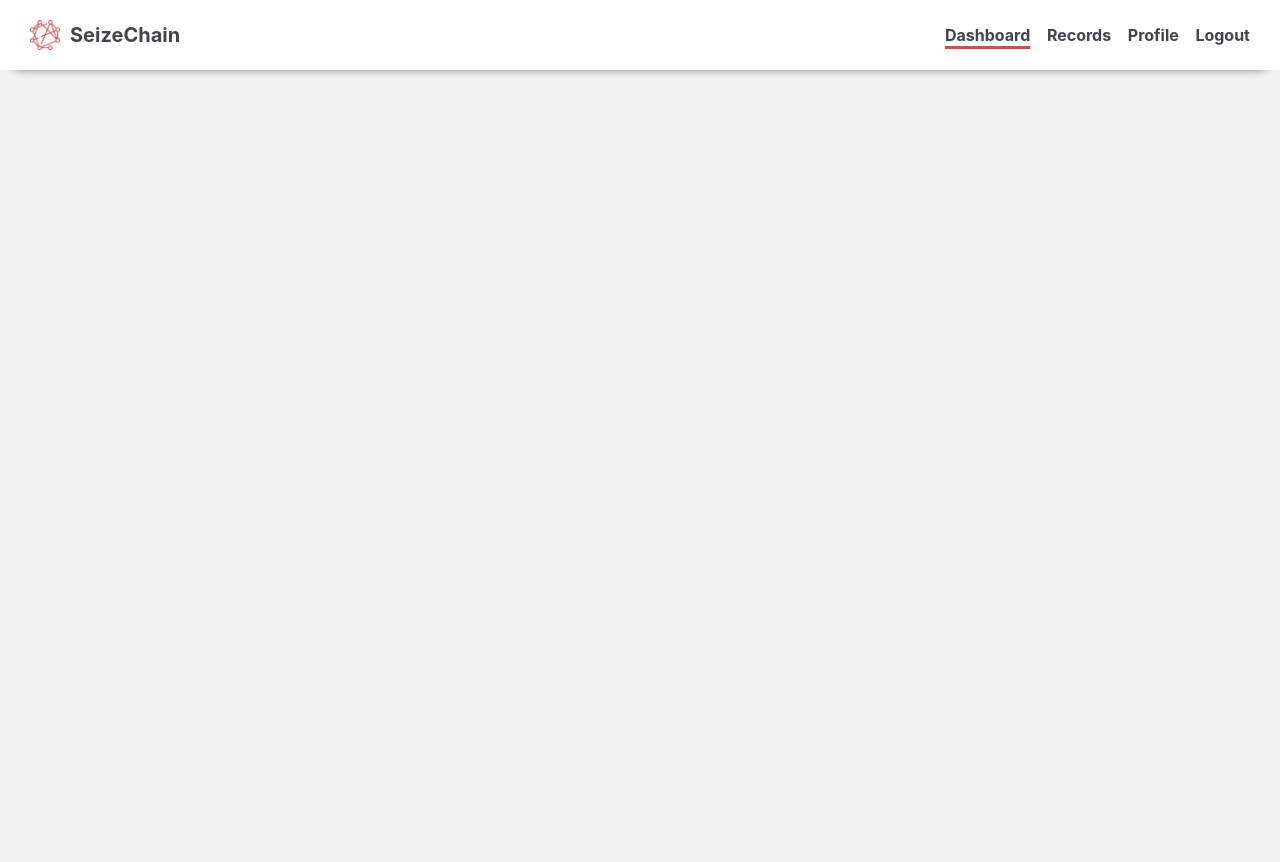
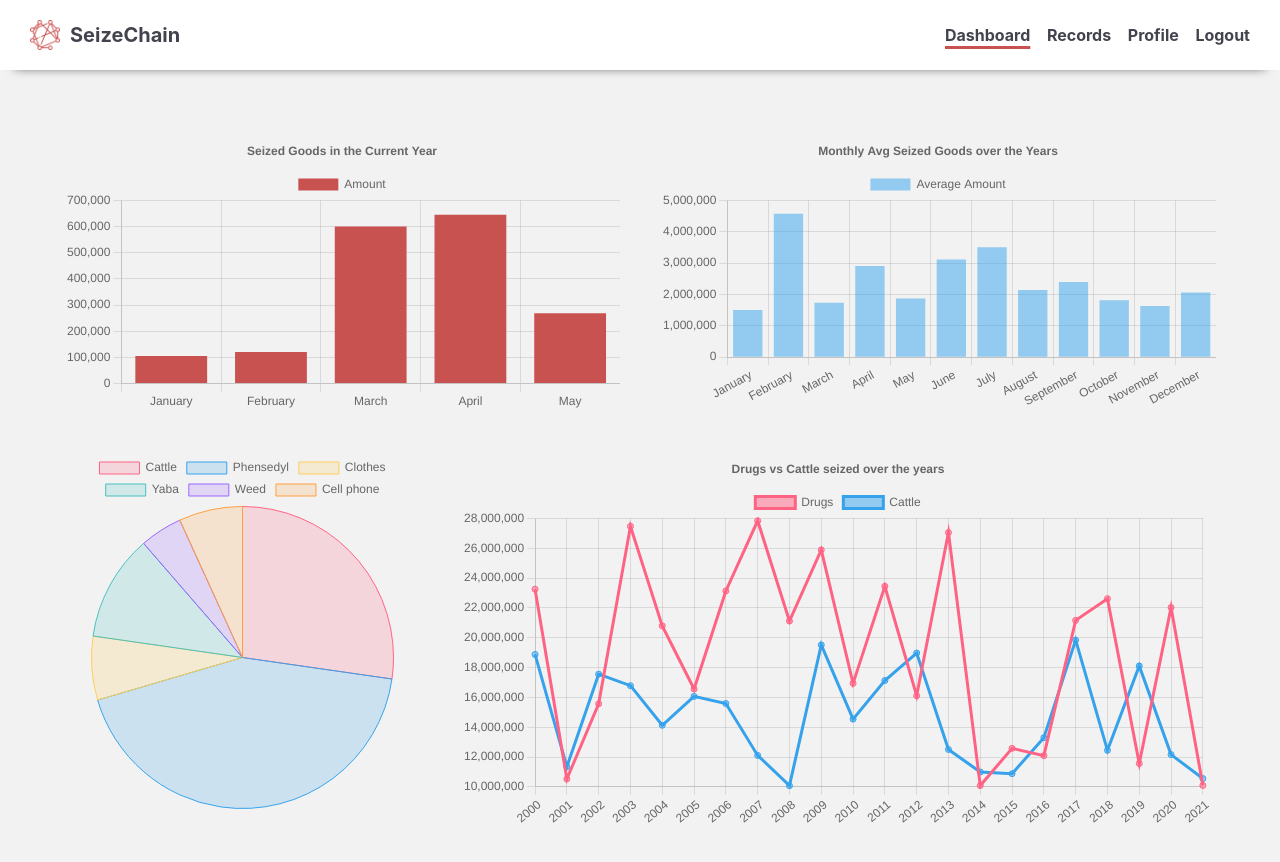
Before and after one commit to Waqar-107/SeizeChain-An-Approach-to-Secure-the-Seizure-Procedure, a React (Create React App) app in the folder Prototype/SeizeChain-Frontend/: page /dashboard in a window 1280 px wide. Shown: the top 862 px of the page. Before the commit the page ends 800 px from the top, so only its background shows below. Built offline with nearby package versions, Linux system fonts and the light colour scheme; a web font is replaced by a local one.

Commit message:
added charts in dashboard

```diff
--- a/Prototype/SeizeChain-Frontend/package.json
+++ b/Prototype/SeizeChain-Frontend/package.json
@@ -9,8 +9,11 @@
 		"@testing-library/react": "^9.5.0",
 		"@testing-library/user-event": "^7.2.1",
 		"axios": "^0.21.4",
+		"chart.js": "^3.8.0",
+		"faker": "^5.5.3",
 		"prop-types": "^15.7.2",
 		"react": "^16.13.1",
+		"react-chartjs-2": "^4.1.0",
 		"react-dom": "^16.13.1",
 		"react-router-dom": "^5.2.0",
 		"react-scripts": "^5.0.1",
--- /dev/null
+++ b/Prototype/SeizeChain-Frontend/src/app/views/Home/data.js
@@ -0,0 +1,160 @@
+import faker from "faker";
+
+const optionsForCurrentYear = {
+	labels: ["January", "February", "March", "April", "May"],
+	options: {
+		responsive: true,
+		plugins: {
+			legend: {
+				position: "top",
+			},
+			title: {
+				display: true,
+				text: "Seized Goods in the Current Year",
+			},
+		},
+	},
+};
+
+const dataForCurrentYear = {
+	labels: optionsForCurrentYear.labels,
+	datasets: [
+		{
+			label: "Amount",
+			data: optionsForCurrentYear.labels.map(() =>
+				faker.datatype.number({ min: 100000, max: 1000000 })
+			),
+			backgroundColor: "#C85250",
+		},
+	],
+};
+
+const optionsForAvgYear = {
+	labels: [
+		"January",
+		"February",
+		"March",
+		"April",
+		"May",
+		"June",
+		"July",
+		"August",
+		"September",
+		"October",
+		"November",
+		"December",
+	],
+	options: {
+		responsive: true,
+		plugins: {
+			legend: {
+				position: "top",
+			},
+			title: {
+				display: true,
+				text: "Monthly Avg Seized Goods over the Years",
+			},
+		},
+	},
+};
+
+const dataForAvgYear = {
+	labels: optionsForAvgYear.labels,
+	datasets: [
+		{
+			label: "Average Amount",
+			data: optionsForAvgYear.labels.map(() =>
+				faker.datatype.number({ min: 1000000, max: 5000000 })
+			),
+			backgroundColor: "rgba(53, 162, 235, 0.5)",
+		},
+	],
+};
+
+const distributionOfSeizedData = {
+	labels: ["Cattle", "Phensedyl", "Clothes", "Yaba", "Weed", "Cell phone"],
+	datasets: [
+		{
+			label: "Seized Goods in the Current Year",
+			data: [12, 19, 3, 5, 2, 3],
+			backgroundColor: [
+				"rgba(255, 99, 132, 0.2)",
+				"rgba(54, 162, 235, 0.2)",
+				"rgba(255, 206, 86, 0.2)",
+				"rgba(75, 192, 192, 0.2)",
+				"rgba(153, 102, 255, 0.2)",
+				"rgba(255, 159, 64, 0.2)",
+			],
+			borderColor: [
+				"rgba(255, 99, 132, 1)",
+				"rgba(54, 162, 235, 1)",
+				"rgba(255, 206, 86, 1)",
+				"rgba(75, 192, 192, 1)",
+				"rgba(153, 102, 255, 1)",
+				"rgba(255, 159, 64, 1)",
+			],
+			borderWidth: 1,
+		},
+	],
+};
+
+const optionsForLineChart = {
+	labels: [
+		2000, 2001, 2002, 2003, 2004, 2005, 2006, 2007, 2008, 2009, 2010, 2011, 2012, 2013, 2014, 2015,
+		2016, 2017, 2018, 2019, 2020, 2021,
+	],
+	options: {
+		responsive: true,
+		plugins: {
+			legend: {
+				position: "top",
+			},
+			title: {
+				display: true,
+				text: "Drugs vs Cattle seized over the years",
+			},
+		},
+	},
+};
+
+const lineData = {
+	labels: optionsForLineChart.labels,
+	datasets: [
+		{
+			label: "Drugs",
+			data: optionsForLineChart.labels.map(() =>
+				faker.datatype.number({ min: 10000000, max: 30000000 })
+			),
+			borderColor: "rgb(255, 99, 132)",
+			backgroundColor: "rgba(255, 99, 132, 0.5)",
+		},
+		{
+			label: "Cattle",
+			data: optionsForLineChart.labels.map(() =>
+				faker.datatype.number({ min: 10000000, max: 20000000 })
+			),
+			borderColor: "rgb(53, 162, 235)",
+			backgroundColor: "rgba(53, 162, 235, 0.5)",
+		},
+	],
+};
+
+const plotData = {
+	currentYear: {
+		options: optionsForCurrentYear.options,
+		data: dataForCurrentYear,
+	},
+
+	avgPerYear: {
+		options: optionsForAvgYear.options,
+		data: dataForAvgYear,
+	},
+
+	distributionOfSeizedData,
+	lineData: {
+		options: optionsForLineChart.options,
+		data: lineData,
+	},
+};
+
+export default plotData;
--- a/Prototype/SeizeChain-Frontend/src/app/views/Home/index.js
+++ b/Prototype/SeizeChain-Frontend/src/app/views/Home/index.js
@@ -1,13 +1,64 @@
 import React from "react";
 import Navbar from "../../components/Navbar";
+import { Grid } from "@material-ui/core";
+import {
+	Chart as ChartJS,
+	CategoryScale,
+	LinearScale,
+	BarElement,
+	PointElement,
+	LineElement,
+	Title,
+	Tooltip,
+	Legend,
+	ArcElement,
+} from "chart.js";
+import { Bar, Pie, Line } from "react-chartjs-2";
+import data from "./data";
 import styles from "./styles";
 
+ChartJS.register(
+	CategoryScale,
+	LinearScale,
+	BarElement,
+	PointElement,
+	LineElement,
+	Title,
+	Tooltip,
+	Legend,
+	ArcElement
+);
 const Home = () => {
 	const classes = styles();
 	return (
 		<div className={classes.root}>
 			<Navbar viewName="dashboard" />
-			<div className={classes.contentContainer}></div>
+			<div className={classes.contentContainer}>
+				<div className={classes.gridroot}>
+					<Grid container spacing={5}>
+						<Grid item xs={12} sm={12} md={6} lg={6} xl={6}>
+							<div style={{ width: "100%" }}>
+								<Bar options={data.currentYear.options} data={data.currentYear.data} />
+							</div>
+						</Grid>
+						<Grid item xs={12} sm={12} md={6} lg={6} xl={6}>
+							<div style={{ width: "100%" }}>
+								<Bar options={data.avgPerYear.options} data={data.avgPerYear.data} />
+							</div>
+						</Grid>
+						<Grid item xs={12} sm={12} md={6} lg={4} xl={4}>
+							<div style={{ width: "100%" }}>
+								<Pie data={data.distributionOfSeizedData} />
+							</div>
+						</Grid>
+						<Grid item xs={12} sm={12} md={6} lg={8} xl={8}>
+							<div style={{ width: "100%" }}>
+								<Line options={data.lineData.options} data={data.lineData.data} />
+							</div>
+						</Grid>
+					</Grid>
+				</div>
+			</div>
 		</div>
 	);
 };
--- a/Prototype/SeizeChain-Frontend/src/app/views/Home/styles.js
+++ b/Prototype/SeizeChain-Frontend/src/app/views/Home/styles.js
@@ -10,6 +10,11 @@ const styles = makeStyles((theme) => ({
 		width: "100%",
 		padding: "5%",
 	},
+
+	gridroot: {
+		width: "100%",
+		flexGrow: 1,
+	},
 }));
 
 export default styles;
```
Also changed, not shown: 1 other file (tests, documents, lock files or other folders).
